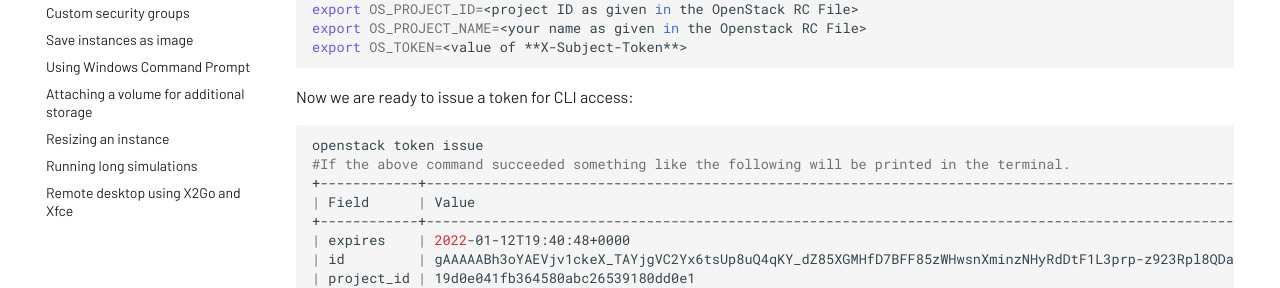
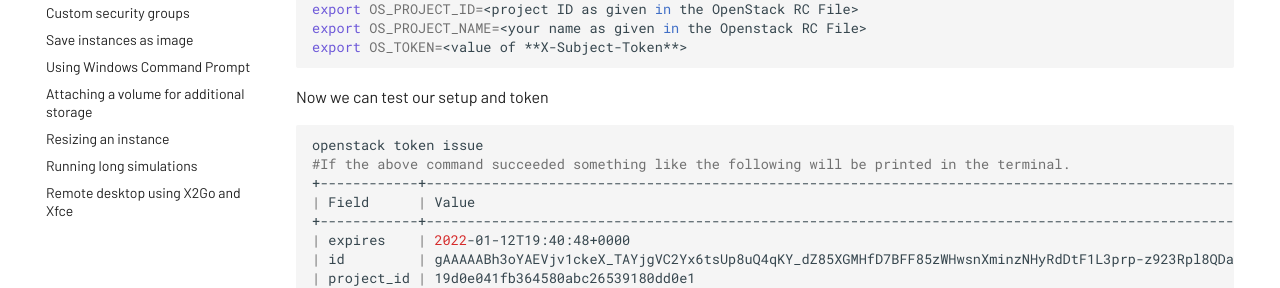
Before and after one commit to daniehej/Documentation, an MkDocs documentation site: the page built from docs/guides/openstack_guides/openstack_CLI.md, in a window 1280 px wide and 900 px high, scrolled down 1196 px. Shown: the part 310-598 px from the top of the window. Built offline with MkDocs 1.6.1 and Material for MkDocs 9.7.7, drawn with Linux system fonts in a browser that asks for light colours.

Commit message:
new openstack CLI explanation - removed another explanation that no longer made sense

````diff
--- a/docs/guides/openstack_guides/openstack_CLI.md
+++ b/docs/guides/openstack_guides/openstack_CLI.md
@@ -44,7 +44,7 @@ export OS_PROJECT_NAME=<your name as given in the Openstack RC File>
 export OS_TOKEN=<value of **X-Subject-Token**>
 ```
 
-Now we are ready to issue a token for CLI access:
+Now we can test our setup and token
 
 ```bash
 openstack token issue
````
